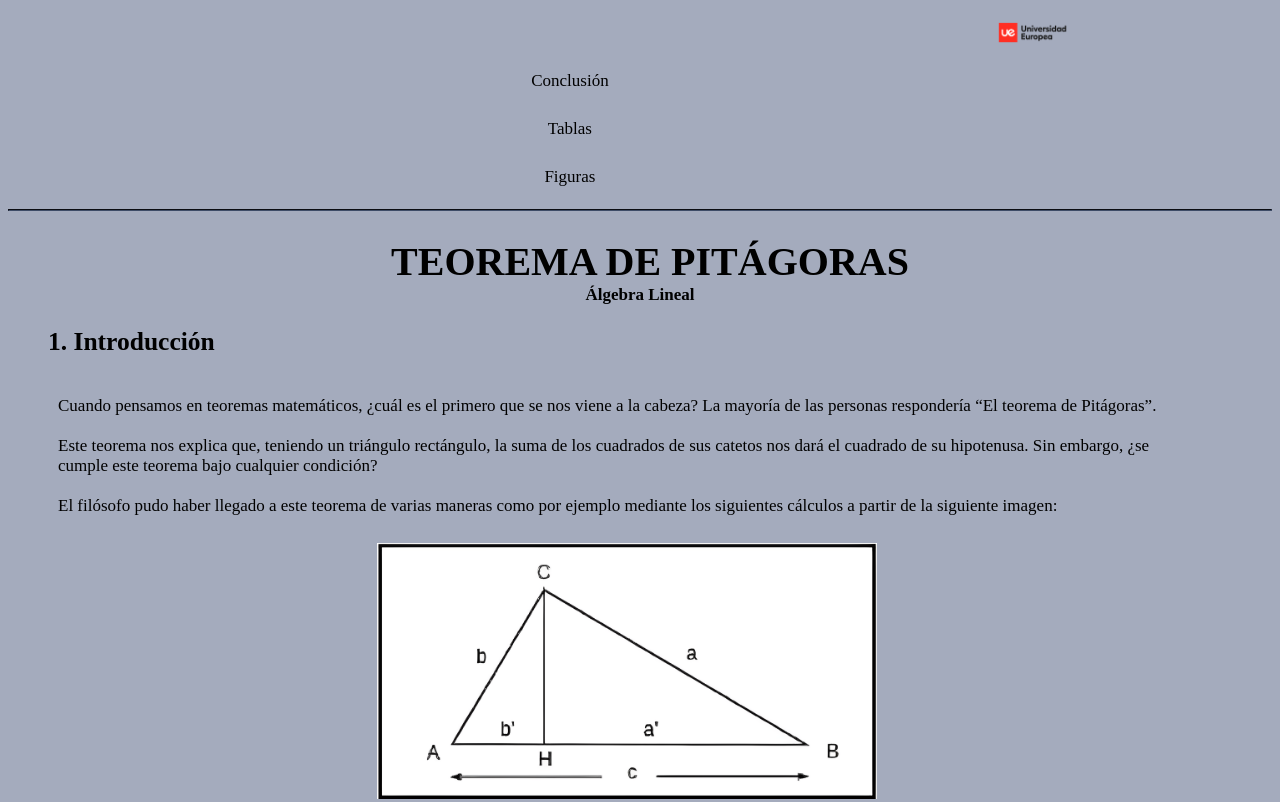
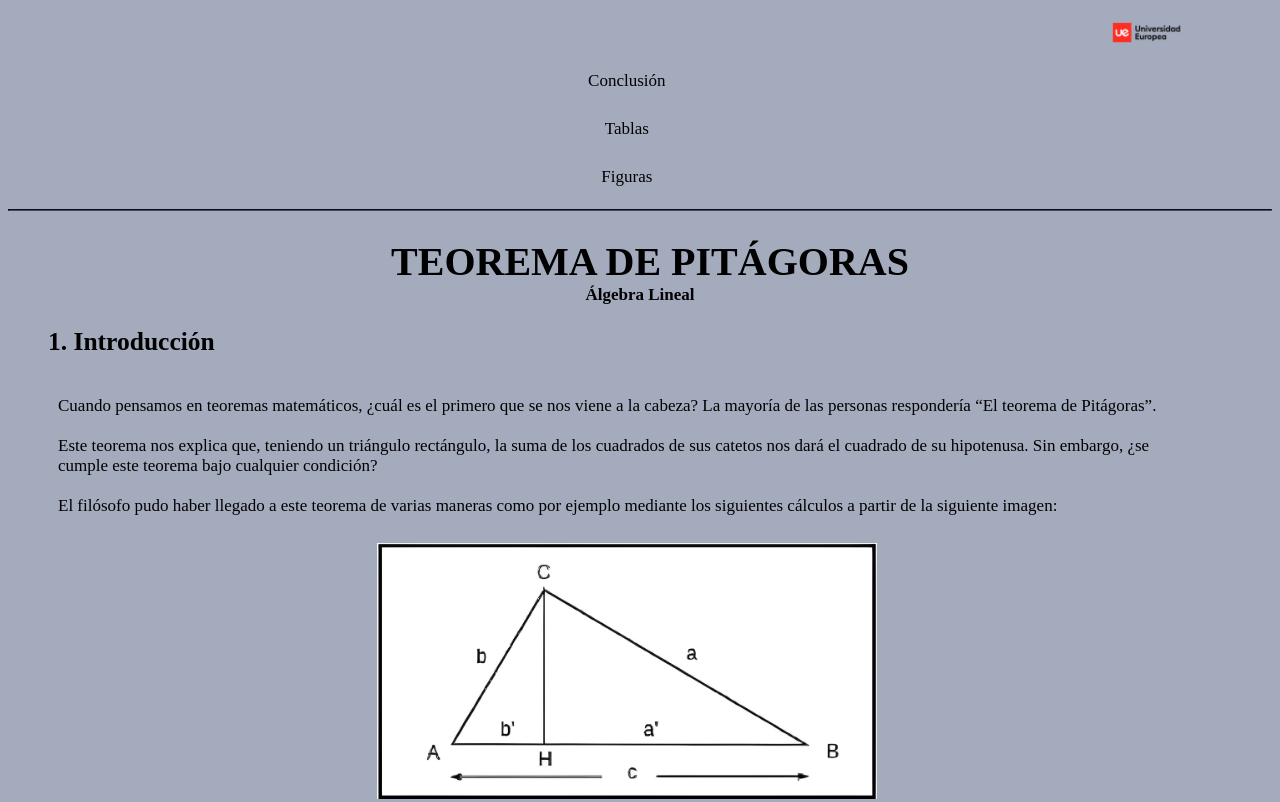
Before and after one commit to JuliaMPTP/pitagoras, a plain HTML site: page index.html in a window 1280 px wide. Shown: the top 802 px of the page. Drawn offline with Linux system fonts and the light colour scheme; a script that the page names is missing.

Commit message:
Update index.html

```diff
--- a/index.html
+++ b/index.html
@@ -9,13 +9,11 @@
     <script src="https://cdn.geogebra.org/apps/deployggb.js"></script>
   </head>
   <body>
-    <div class="principal">
-    <div class="topbar">
+    <div class="principal topbar">
       <a href="https://universidadeuropea.com/conocenos/valencia/"><img rel="shortcut icon" src="logoUEV.png"></a>
       <a href="#conclusion" target="_self">Conclusión</a>
       <a href="#tablas">Tablas</a>
       <a href="#figuras">Figuras</a>
-    </div>
     </div>
       <hr>
       <h1>TEOREMA DE PITÁGORAS</h1>
```
